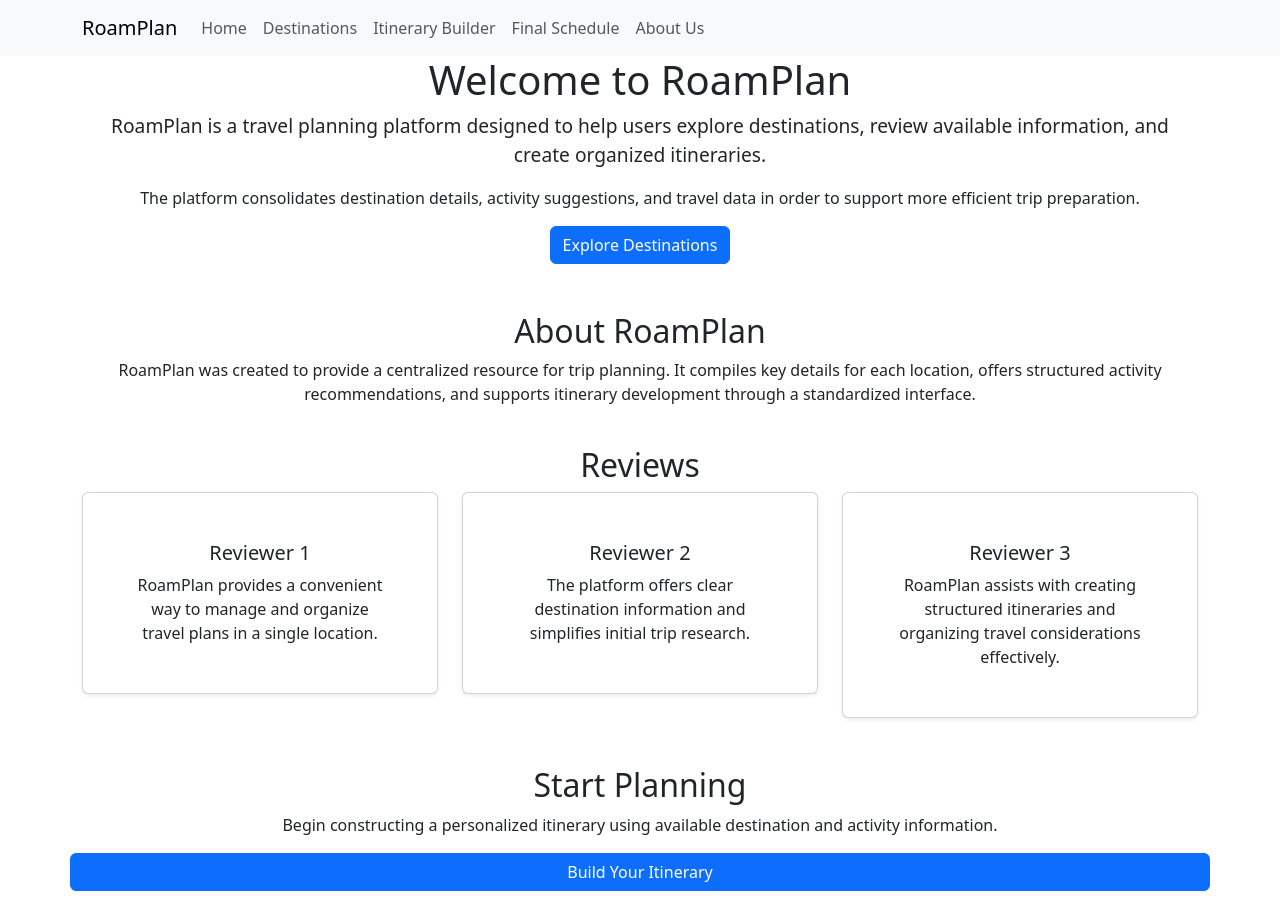
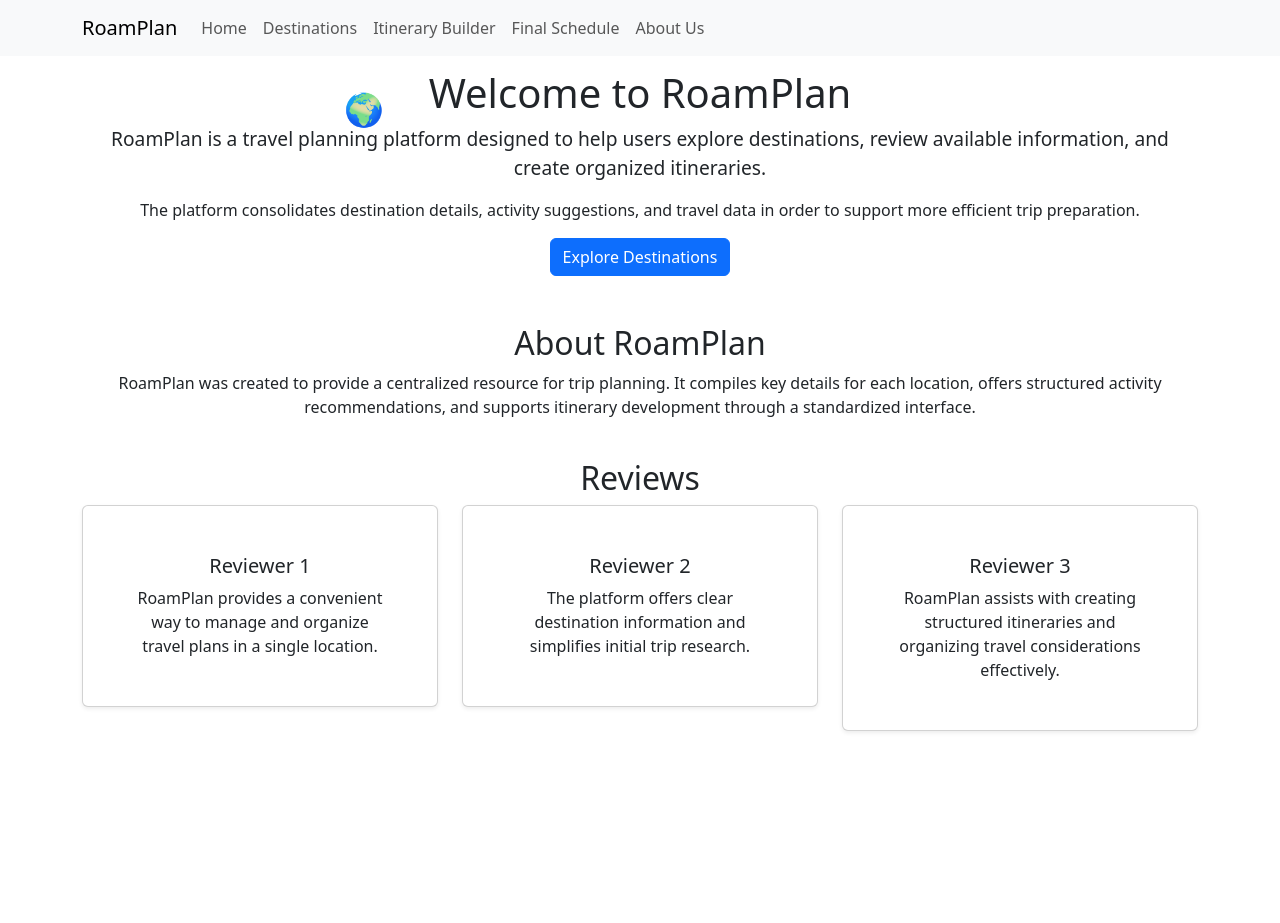
Before and after one commit to CS571-F25/p6, a React (Vite) app: page / in a window 1280 px wide. After the commit the page ends 800 px from the top, so only its background shows below. Built offline with nearby package versions, Linux system fonts and the light colour scheme.

Commit message:
added formatting fixes and known bugs list to readme.

```diff
--- a/src/components/AboutMe.jsx
+++ b/src/components/AboutMe.jsx
@@ -155,14 +155,14 @@ export default function AboutMe() {
           fontSize: "1.3rem",
           color: "#333",
           marginBottom: "30px",
-          animation: "typing 3s steps(40, end), blink .75s step-end infinite",
+          animation: "typing 3s steps(20, end), blink .75s step-end infinite",
           whiteSpace: "nowrap",
           overflow: "hidden",
           borderRight: "3px solid #c5050c",
           display: "inline-block",
         }}
       >
-        We are two students in UW–Madison’s CS571.
+        We are two students in UW–Madison’s CS571. Try to press the egg to reveal a secret!
       </p>
 
       {/* THE EGG */}
--- a/src/components/ActivityBlock.jsx
+++ b/src/components/ActivityBlock.jsx
@@ -229,7 +229,7 @@ export default function ActivityBlock({
           style={buttonStyle}
           onClick={(e) => {
             e.stopPropagation();
-            const newDur = Math.min(activity.duration + 30, 240);
+            const newDur = Math.min(activity.duration + 30, 480);
             onUpdate({ ...activity, duration: newDur });
           }}
         >
--- a/src/components/AddCustomActivityModal.jsx
+++ b/src/components/AddCustomActivityModal.jsx
@@ -19,11 +19,13 @@ export default function AddCustomActivityModal({
     }
 
     onSave({
-      title,
-      description,
-      start,
-      end
+        title,
+        description,
+        start,
+        end,
+        isCustom: true
     });
+
 
     // Reset form
     setTitle("");
--- a/src/components/Home.jsx
+++ b/src/components/Home.jsx
@@ -1,8 +1,57 @@
 import { Container, Row, Col, Button, Card } from "react-bootstrap";
 import { Link } from "react-router";
+import { useEffect, useState } from "react";
 
 export default function Home(props) {
+    const [angle, setAngle] = useState(0);
+
+    useEffect(() => {
+        let frame;
+        const animate = () => {
+            setAngle((prev) => (prev + 0.01) % (Math.PI * 2)); // smooth slow orbit
+            frame = requestAnimationFrame(animate);
+        };
+        frame = requestAnimationFrame(animate);
+
+        return () => cancelAnimationFrame(frame);
+    }, []);
+
+    // ORBIT SHAPE (adjust these to tweak your oval)
+    const centerX = window.innerWidth / 2;
+    const centerY = 60;              // top of screen
+    const radiusX = 300;             // wide → flat
+    const radiusY = 30;              // very squat → almost flat
+
+    const earthX = centerX + radiusX * Math.cos(angle);
+    const earthY = centerY + radiusY * Math.sin(angle);
+
     return (
+        <>
+            {/* 🌍 OVAL ORBIT ANIMATION */}
+            <div
+                style={{
+                    position: "fixed",
+                    top: 0,
+                    left: 0,
+                    width: "100%",
+                    height: "120px",
+                    pointerEvents: "none",
+                    zIndex: 9999,
+                }}
+            >
+                <div
+                    style={{
+                        position: "absolute",
+                        marginTop: "30px",
+                        transform: `translate(${earthX}px, ${earthY}px)`,
+                        fontSize: "2rem",
+                    }}
+                >
+                    🌍
+                </div>
+            </div>
+
+            {/* MAIN CONTENT */}
             <Container className="mt-4">
 
                 <Row className="mb-5">
@@ -25,6 +74,7 @@ export default function Home(props) {
                         </Button>
                     </Col>
                 </Row>
+
 
                 <Row className="mt-4">
                     <h2>About RoamPlan</h2>
@@ -75,18 +125,7 @@ export default function Home(props) {
                         </Card>
                     </Col>
                 </Row>
-
-            <Row className="mt-4">
-                <h2>Start Planning</h2>
-                <p>
-                    Begin constructing a personalized itinerary using available
-                    destination and activity information.
-                </p>
-
-                <Button as={Link} to="/builder">
-                    Build Your Itinerary
-                </Button>
-            </Row>
             </Container>
+        </>
     );
 }
--- a/src/components/ItineraryBuilder.jsx
+++ b/src/components/ItineraryBuilder.jsx
@@ -57,13 +57,18 @@ export default function ItineraryBuilder() {
                     onChange={(e) => handleNoteChange(dest.name, e.target.value)}
                   />
                   <Button
+                    style={{ paddingLeft: "15px", paddingRight: "15px"}}
                     as={Link}
                     to={`/builder/leg/${dest.name.toLowerCase().replace(/\s+/g, "-")}`}
+                    className="mt-3"
+
                     variant="primary"
                   >
                     Open Trip Leg
                   </Button>
                   <Button
+                    style={{ paddingLeft: "15px", paddingRight: "15px", marginLeft: "10px"}}
+
                     variant="danger"
                     className="mt-3"
                     onClick={() => handleRemove(dest.name)}
--- a/src/components/TripLeg.jsx
+++ b/src/components/TripLeg.jsx
@@ -66,7 +66,7 @@ export default function TripLeg() {
       const e = parseTime(a.end);
       return {
         ...a,
-        duration: Math.min(Math.max(e - s, 30), 240),
+        duration: Math.min(Math.max(e - s, 30), 480),
       };
     });
 
@@ -260,6 +260,30 @@ export default function TripLeg() {
 
     localStorage.setItem("tripLegs", JSON.stringify(updatedStorage));
   };
+  const deleteCustomActivity = (activityTitle) => {
+    const filtered = leg.activities.filter(a => a.title !== activityTitle);
+
+    const updatedLeg = {
+      ...leg,
+      activities: filtered
+    };
+
+    setLeg(updatedLeg);
+
+    // Clean schedule of that activity title
+    const cleanedSchedule = schedule.filter(a => a.title !== activityTitle);
+    saveSchedule(cleanedSchedule);
+
+    // Persist
+    const stored = JSON.parse(localStorage.getItem("tripLegs")) || [];
+    const updatedStorage = stored.map((l) =>
+      l.name === leg.name ? updatedLeg : l
+    );
+
+    localStorage.setItem("tripLegs", JSON.stringify(updatedStorage));
+  };
+
+
   return (
     <Container className="mt-4">
       <Button variant="secondary" onClick={() => navigate("/builder")}>
@@ -331,12 +355,28 @@ export default function TripLeg() {
 
               {(leg.activities || []).map((act, i) => {
                 const recMin = parseTime(act.end) - parseTime(act.start);
-                const duration = Math.min(Math.max(recMin, 30), 240);
+                const duration = Math.min(Math.max(recMin, 30), 480);
 
                 return (
                     <Card key={i} className="mb-3">
                         <Card.Body>
-                      <Card.Title>{act.title}</Card.Title>
+                        <Card.Title className="d-flex justify-content-between align-items-center">
+                            {act.title}
+
+                            {/* SHOW DELETE ONLY FOR CUSTOM ACTIVITIES */}
+                            {act.isCustom && (
+                                <button
+                                className="btn btn-sm btn-outline-danger"
+                                onClick={() => {
+                                    if (window.confirm(`Delete custom activity "${act.title}"?`)) {
+                                    deleteCustomActivity(act.title);
+                                    }
+                                }}
+                                >
+                                X
+                                </button>
+                            )}
+                        </Card.Title>
 
                         <Card.Subtitle className="mb-2 text-muted">
                             ({Math.round((duration / 60) * 10) / 10} hours recommended)
@@ -375,6 +415,7 @@ export default function TripLeg() {
                         </Form.Select>
                         </Card.Body>
                     </Card>
+
                 );
               })}
               <Button
```
Also changed, not shown: 1 other file (tests, documents, lock files or other folders). Lines whose indentation alone changed are shown as unchanged.
